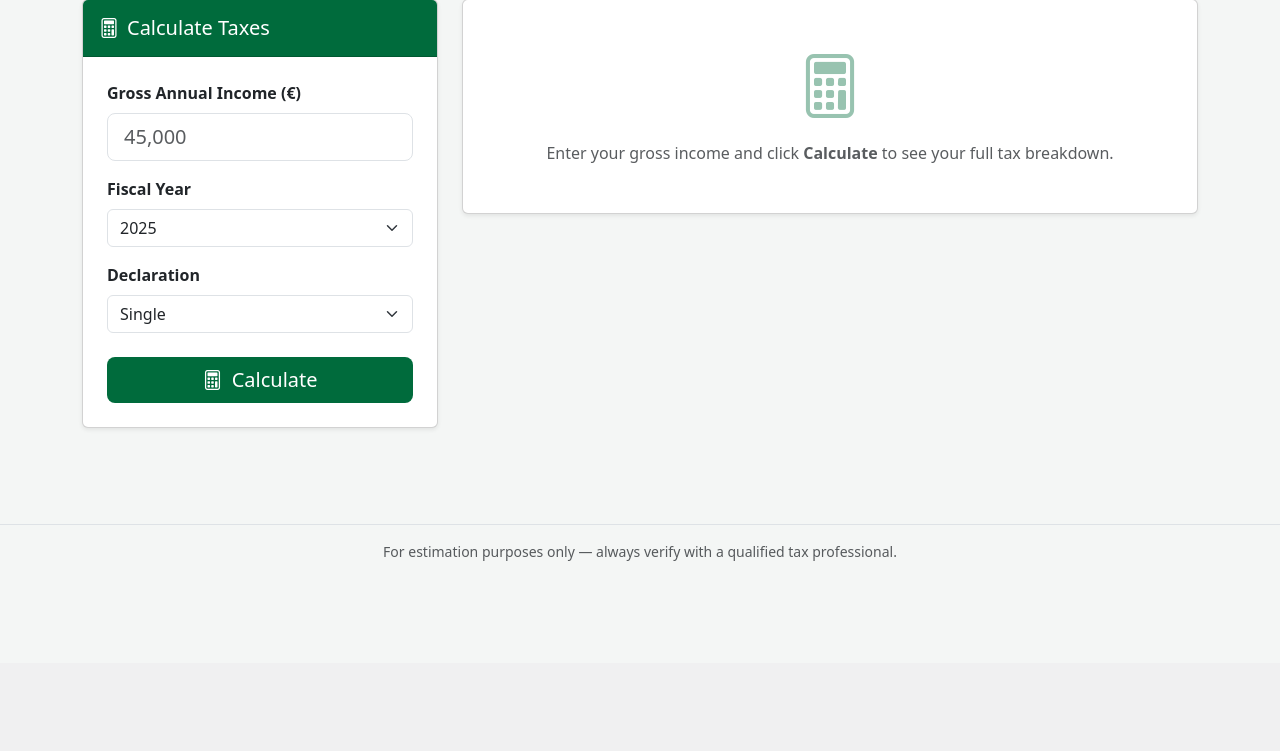
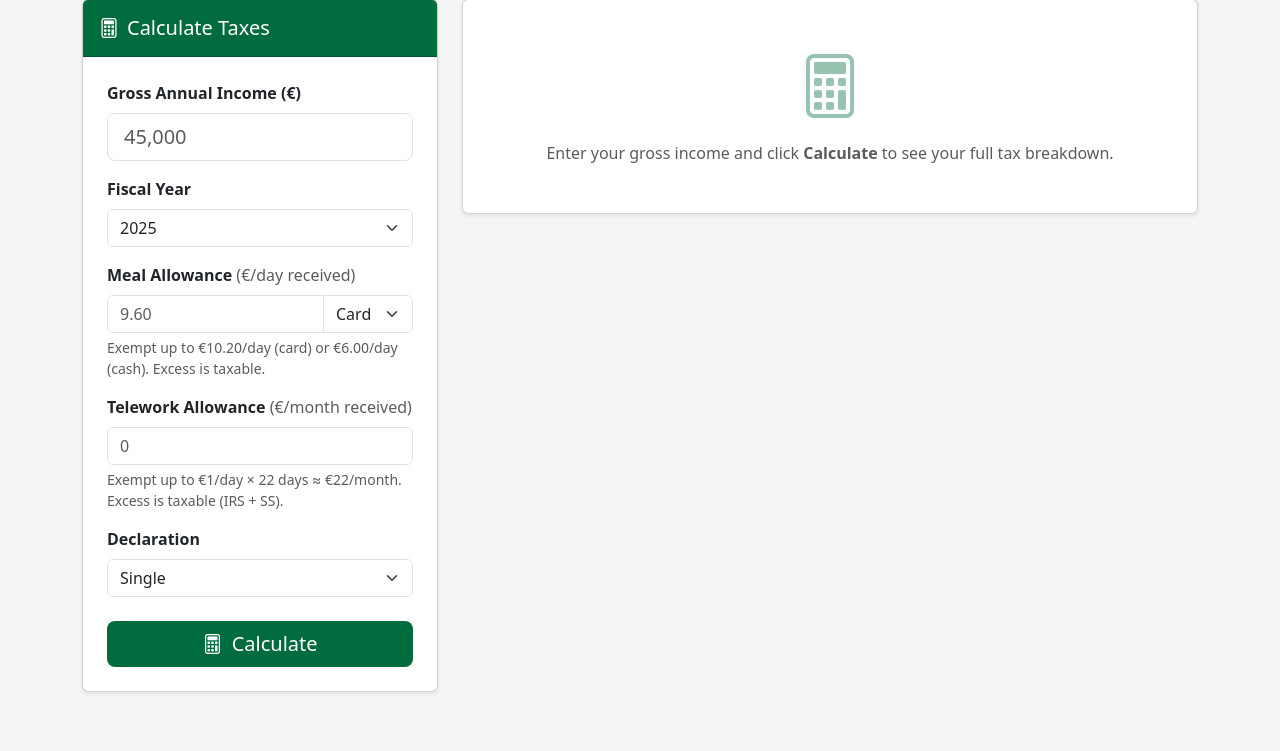
Before and after one commit to NPodlozhniy/portugal-taxes, a Flask app: page / in a window 1280 px wide. Shown: the part 137-888 px from the top of the page. Before the commit the page ends 698 px from the top, so only its background shows below. Run offline with Flask 3, Linux system fonts and the light colour scheme; the visitor is signed in with stand-in values (Sample User, id 1); data that the repository does not hold is empty; some libraries are stand-ins or nearby versions.

Commit message:
Support Meal and Telework allowance and adds 2026 support

```diff
--- a/app.py
+++ b/app.py
@@ -8,6 +8,7 @@ from werkzeug.security import generate_password_hash, check_password_hash
 import os
 import datetime
 import subprocess
+import json as _json_mod
 
 app = Flask(__name__)
 app.config['SECRET_KEY'] = os.environ.get('SECRET_KEY', 'devsecret')
@@ -138,10 +139,11 @@ def index():
   from model import Income
   result = None
   error = None
+  just_calculated = False
   # Use profile defaults
   profile = current_user
-  # Load previous calculation if requested
-  load_id = request.args.get('load')
+  # Load previous calculation if requested (GET only — POST ignores ?load= in URL)
+  load_id = request.args.get('load') if request.method == 'GET' else None
   if load_id:
     calc = Calculation.query.filter_by(id=load_id, user_id=current_user.id).first()
     if calc:
@@ -156,6 +158,21 @@ def index():
       kids = calc.kids
       opened_at = calc.activity_opened if category == 'B' else None
       try:
+        from config import get_allowance_limits
+        # Retrieve stored allowances from saved result JSON
+        saved = {}
+        if calc.result_json:
+          try:
+            saved = _json_mod.loads(calc.result_json)
+          except Exception:
+            pass
+        # Restore daily meal and monthly telework from saved JSON
+        meal_daily = saved.get('meal_allowance_daily', 0) or 0
+        telework_monthly = saved.get('telework_allowance_monthly', 0) or 0
+        meal_type = saved.get('meal_type', 'card')
+        meal_annual = meal_daily * 264
+        tel_annual = telework_monthly * 12
+
         kwargs = {
           'year': year,
           'income': income,
@@ -165,14 +182,22 @@ def index():
           'expenses': expenses,
           'status': status,
           'kids': kids,
+          'telework_allowance': tel_annual,
+          'meal_allowance': meal_annual,
+          'meal_type': meal_type,
         }
         inc = Income(**kwargs)
         i = inc.income
         it = inc.income_tax
         sst = inc.social_security_tax
         st = inc.solidarity_tax
-        # Remove 'Portuguese' from __repr__ output
         desc = str(inc).replace('Portuguese ', '')
+
+        limits = get_allowance_limits(year)
+        tel_exempt = round(min(tel_annual, 264 * limits['telework_daily']), 2)
+        meal_cap = limits['meal_card_daily'] if meal_type == 'card' else limits['meal_cash_daily']
+        meal_exempt = round(min(meal_annual, 264 * meal_cap), 2)
+        net = i + tel_annual + meal_annual - (it + sst + st)
         result = {
           'desc': desc,
           'wages': i,
@@ -181,11 +206,18 @@ def index():
           'solidarity_tax': st,
           'total_tax': it + sst + st,
           'effective_rate': (it + sst + st)/i if i else 0,
-          'monthly_net': (i - (it + sst + st))/12,
+          'monthly_net': net / 12,
           'status': status,
           'kids': kids,
           'opened_at': opened_at,
-          'expenses': expenses
+          'expenses': expenses,
+          'meal_allowance': meal_annual,
+          'meal_allowance_exempt': meal_exempt,
+          'meal_allowance_daily': meal_daily,
+          'telework_allowance': tel_annual,
+          'telework_exempt': tel_exempt,
+          'telework_allowance_monthly': telework_monthly,
+          'meal_type': meal_type,
         }
         # Alternative scenarios (reuse logic from POST)
         alternatives = []
@@ -256,7 +288,20 @@ def index():
       expenses_str = request.form.get('expenses', '').strip().replace(',', '') if category == 'B' else '0'
       expenses = float(expenses_str) if expenses_str else 0
       status = request.form.get('status', 'single')
+      # Category A allowances: meal is daily input, telework is monthly input
+      meal_daily = 0.0
+      telework_monthly = 0.0
+      meal_type = 'card'
+      if category == 'A':
+        meal_d = request.form.get('meal_allowance', '').strip().replace(',', '')
+        telework_m = request.form.get('telework_allowance', '').strip().replace(',', '')
+        meal_daily = float(meal_d) if meal_d else 0.0
+        telework_monthly = float(telework_m) if telework_m else 0.0
+        meal_type = request.form.get('meal_type', 'card')
 
+      from config import get_allowance_limits
+      meal_annual = meal_daily * 264        # 264 working days/year
+      tel_annual = telework_monthly * 12
       kwargs = {
         'year': year,
         'income': income,
@@ -266,14 +311,22 @@ def index():
         'expenses': expenses,
         'status': status,
         'kids': kids,
+        'telework_allowance': tel_annual,
+        'meal_allowance': meal_annual,
+        'meal_type': meal_type,
       }
       inc = Income(**kwargs)
       i = inc.income
       it = inc.income_tax
       sst = inc.social_security_tax
       st = inc.solidarity_tax
-      # Use __repr__ output for desc, remove 'Portuguese'
       desc = str(inc).replace('Portuguese ', '')
+
+      limits = get_allowance_limits(year)
+      tel_exempt = round(min(tel_annual, 264 * limits['telework_daily']), 2)
+      meal_cap = limits['meal_card_daily'] if meal_type == 'card' else limits['meal_cash_daily']
+      meal_exempt = round(min(meal_annual, 264 * meal_cap), 2)
+      net = i + tel_annual + meal_annual - (it + sst + st)
       result = {
         'desc': desc,
         'wages': i,
@@ -282,14 +335,20 @@ def index():
         'solidarity_tax': st,
         'total_tax': it + sst + st,
         'effective_rate': (it + sst + st)/i if i else 0,
-        'monthly_net': (i - (it + sst + st))/12,
+        'monthly_net': net / 12,
         'status': status,
         'kids': kids,
         'opened_at': opened_at,
-        'expenses': expenses
+        'expenses': expenses,
+        'meal_allowance': meal_annual,
+        'meal_allowance_exempt': meal_exempt,
+        'meal_allowance_daily': meal_daily,
+        'telework_allowance': tel_annual,
+        'telework_exempt': tel_exempt,
+        'telework_allowance_monthly': telework_monthly,
+        'meal_type': meal_type,
       }
-      # Save calculation
-      import json
+      just_calculated = True
       calc = Calculation(
         user_id=current_user.id,
         year=year,
@@ -301,7 +360,7 @@ def index():
         activity_opened=opened_at,
         expenses=expenses,
         status=status,
-        result_json=json.dumps(result)
+        result_json=_json_mod.dumps(result)
       )
       db.session.add(calc)
       db.session.commit()
@@ -361,9 +420,11 @@ def index():
     except Exception as e:
       error = str(e)
   # Show recent calculations
+  from config import get_allowance_limits
   recent_calcs = Calculation.query.filter_by(user_id=current_user.id).order_by(Calculation.timestamp.desc()).limit(5).all()
   current_year = datetime.datetime.now().year
-  return render_template('index.html', result=result, error=error, profile=profile, recent_calcs=recent_calcs, current_year=current_year)
+  allowance_limits_json = _json_mod.dumps({str(y): get_allowance_limits(y) for y in [2023, 2024, 2025, 2026]})
+  return render_template('index.html', result=result, error=error, profile=profile, recent_calcs=recent_calcs, current_year=current_year, just_calculated=just_calculated, allowance_limits_json=allowance_limits_json)
 
 @app.route('/deploy', methods=['POST'])
 def deploy():
--- a/templates/index.html
+++ b/templates/index.html
@@ -25,7 +25,7 @@
         <h5 class="mb-0"><i class="bi bi-calculator me-2"></i>Calculate Taxes</h5>
       </div>
       <div class="card-body p-4">
-        <form method="post">
+        <form method="post" action="/">
           <div class="mb-3">
             <label for="income" class="form-label fw-semibold">Gross Annual Income (€)</label>
             <input type="text" inputmode="decimal" class="form-control form-control-lg"
@@ -35,7 +35,7 @@
           <div class="mb-3">
             <label for="year" class="form-label fw-semibold">Fiscal Year</label>
             <select class="form-select" id="year" name="year">
-              {% for y in [2023, 2024, 2025] %}
+              {% for y in [2023, 2024, 2025, 2026] %}
               <option value="{{ y }}" {% if request.form.get('year', '2025') == y|string %}selected{% endif %}>{{ y }}</option>
               {% endfor %}
             </select>
@@ -46,6 +46,28 @@
             <input type="text" inputmode="decimal" class="form-control"
               id="expenses" name="expenses"
               value="{{ request.form.expenses or '' }}" placeholder="1,200">
+          </div>
+          {% endif %}
+          {% if profile.category == 'A' %}
+          <div class="mb-3">
+            <label class="form-label fw-semibold">Meal Allowance <span class="text-muted fw-normal">(€/day received)</span></label>
+            <div class="input-group">
+              <input type="text" inputmode="decimal" class="form-control"
+                id="meal_allowance" name="meal_allowance"
+                value="{{ request.form.meal_allowance or '' }}" placeholder="9.60">
+              <select class="form-select" id="meal_type" name="meal_type" style="max-width:90px">
+                <option value="card" {% if request.form.get('meal_type', 'card') == 'card' %}selected{% endif %}>Card</option>
+                <option value="cash" {% if request.form.get('meal_type') == 'cash' %}selected{% endif %}>Cash</option>
+              </select>
+            </div>
+            <div id="meal_hint" class="form-text"></div>
+          </div>
+          <div class="mb-3">
+            <label for="telework_allowance" class="form-label fw-semibold">Telework Allowance <span class="text-muted fw-normal">(€/month received)</span></label>
+            <input type="text" inputmode="decimal" class="form-control"
+              id="telework_allowance" name="telework_allowance"
+              value="{{ request.form.telework_allowance or '' }}" placeholder="0">
+            <div id="telework_hint" class="form-text"></div>
           </div>
           {% endif %}
           {% if profile.residence in ['nhr', 'nr'] %}
@@ -83,12 +105,13 @@
 
     {% if result %}
     {# Summary tiles #}
+    {% set annual_net = result.wages - result.total_tax + (result.meal_allowance or 0) + (result.telework_allowance or 0) %}
     <div class="row g-3 mb-4">
       <div class="col-6 col-lg-3">
         <div class="card text-center border-0 shadow-sm h-100">
           <div class="card-body py-3">
             <div class="text-muted small mb-1">Annual Net</div>
-            <div class="fw-bold fs-5 text-success">{{ '{:,.0f}'.format(result.wages - result.total_tax) }}€</div>
+            <div class="fw-bold fs-5 text-success">{{ '{:,.0f}'.format(annual_net) }}€</div>
           </div>
         </div>
       </div>
@@ -163,6 +186,32 @@
               <td class="fw-bold">Total Tax</td>
               <td class="text-end fw-bold text-danger">{{ '{:,.2f}'.format(result.total_tax) }} €</td>
             </tr>
+            {% if result.meal_allowance %}
+            {% set meal_taxable = result.meal_allowance - (result.meal_allowance_exempt or result.meal_allowance) %}
+            <tr>
+              <td class="text-muted">
+                Meal Allowance ({{ result.meal_type|default('card') }})
+                <span class="badge bg-success-subtle text-success ms-1 small">tax-free: {{ '{:,.2f}'.format(result.meal_allowance_exempt or result.meal_allowance) }} €</span>
+                {% if meal_taxable > 0.01 %}
+                <br><span class="text-warning-emphasis small">{{ '{:,.2f}'.format(meal_taxable) }} € added to taxable base</span>
+                {% endif %}
+              </td>
+              <td class="text-end fw-semibold text-success">+{{ '{:,.2f}'.format(result.meal_allowance) }} €</td>
+            </tr>
+            {% endif %}
+            {% if result.telework_allowance %}
+            {% set tel_taxable = result.telework_allowance - (result.telework_exempt or result.telework_allowance) %}
+            <tr>
+              <td class="text-muted">
+                Telework Allowance
+                <span class="badge bg-success-subtle text-success ms-1 small">tax-free: {{ '{:,.2f}'.format(result.telework_exempt or result.telework_allowance) }} €</span>
+                {% if tel_taxable > 0.01 %}
+                <br><span class="text-warning-emphasis small">{{ '{:,.2f}'.format(tel_taxable) }} € added to taxable base (IRS + SS)</span>
+                {% endif %}
+              </td>
+              <td class="text-end fw-semibold text-success">+{{ '{:,.2f}'.format(result.telework_allowance) }} €</td>
+            </tr>
+            {% endif %}
             <tr style="background:#f0faf4">
               <td class="fw-bold">Monthly Net Salary</td>
               <td class="text-end fw-bold text-success">{{ '{:,.2f}'.format(result.monthly_net) }} €</td>
@@ -244,6 +293,18 @@
   </div>
 </div>
 
+{# Toast notification after calculation #}
+<div class="toast-container position-fixed bottom-0 end-0 p-3" style="z-index:1100">
+  <div id="calcToast" class="toast align-items-center text-bg-success border-0" role="alert" aria-live="assertive" aria-atomic="true">
+    <div class="d-flex">
+      <div class="toast-body fw-semibold">
+        <i class="bi bi-check-circle-fill me-2"></i>Calculation complete!
+      </div>
+      <button type="button" class="btn-close btn-close-white me-2 m-auto" data-bs-dismiss="toast" aria-label="Close"></button>
+    </div>
+  </div>
+</div>
+
 <script>
 function fmtNumber(el) {
   let raw = el.value.replace(/,/g, '');
@@ -256,5 +317,37 @@ document.getElementById('income').addEventListener('input', function() { fmtNumb
 var expEl = document.getElementById('expenses');
 if (expEl) expEl.addEventListener('input', function() { fmtNumber(this); });
 {% endif %}
+{% if profile.category == 'A' %}
+['meal_allowance', 'telework_allowance'].forEach(function(id) {
+  var el = document.getElementById(id);
+  if (el) el.addEventListener('input', function() { fmtNumber(this); });
+});
+
+// Dynamic allowance hints based on selected year
+var ALLOWANCE_LIMITS = {{ allowance_limits_json|safe }};
+function updateAllowanceHints(year) {
+  var l = ALLOWANCE_LIMITS[year];
+  if (!l) return;
+  var mealHint = document.getElementById('meal_hint');
+  var telHint  = document.getElementById('telework_hint');
+  if (mealHint) mealHint.textContent =
+    'Exempt up to \u20ac' + l.meal_card_daily.toFixed(2) + '/day (card) or \u20ac' + l.meal_cash_daily.toFixed(2) + '/day (cash). Excess is taxable.';
+  if (telHint) telHint.textContent =
+    'Exempt up to \u20ac' + l.telework_daily + '/day \u00d7 22\u00a0days \u2248 \u20ac' +
+    (l.telework_daily * 22).toFixed(0) + '/month. Excess is taxable (IRS + SS).';
+}
+var yearSel = document.getElementById('year');
+if (yearSel) {
+  yearSel.addEventListener('change', function() { updateAllowanceHints(this.value); });
+  updateAllowanceHints(yearSel.value);
+}
+{% endif %}
+{% if just_calculated %}
+document.addEventListener('DOMContentLoaded', function() {
+  var toastEl = document.getElementById('calcToast');
+  var toast = new bootstrap.Toast(toastEl, { delay: 3000 });
+  toast.show();
+});
+{% endif %}
 </script>
 {% endblock %}
```
Also changed, not shown: config.py (+13 -0 lines), model.py (+29 -5 lines), rates.json (+94 -0 lines).
